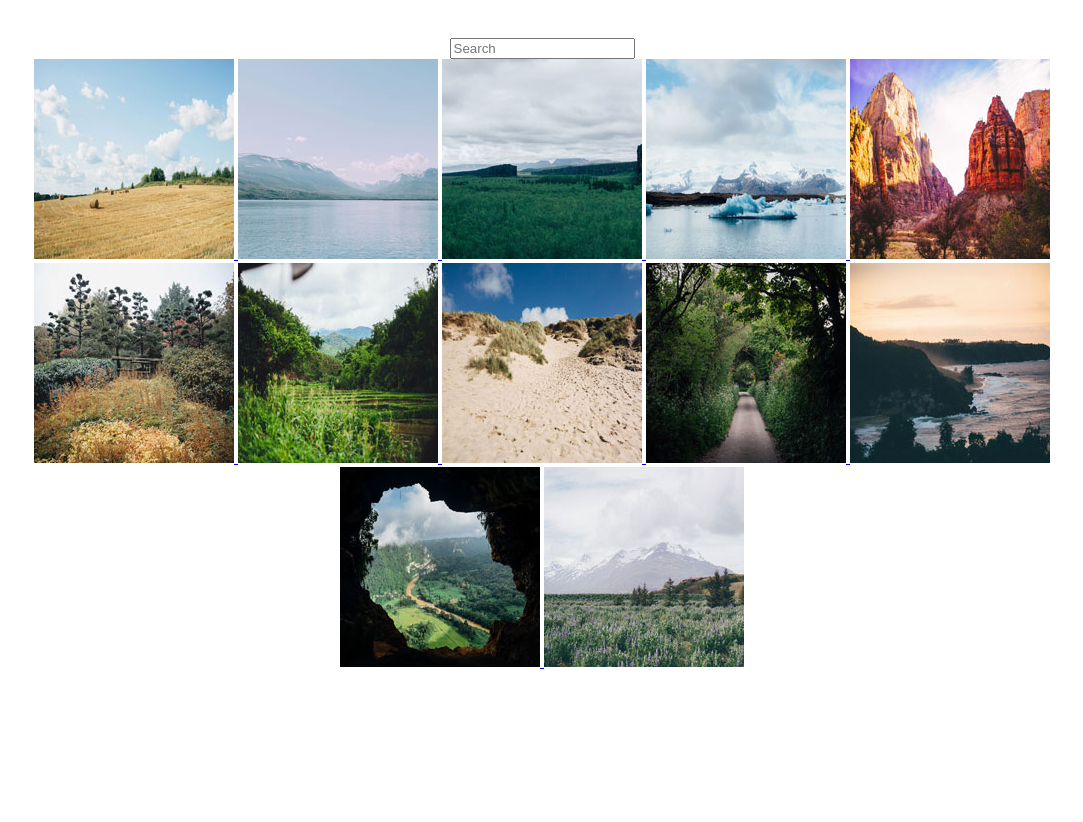
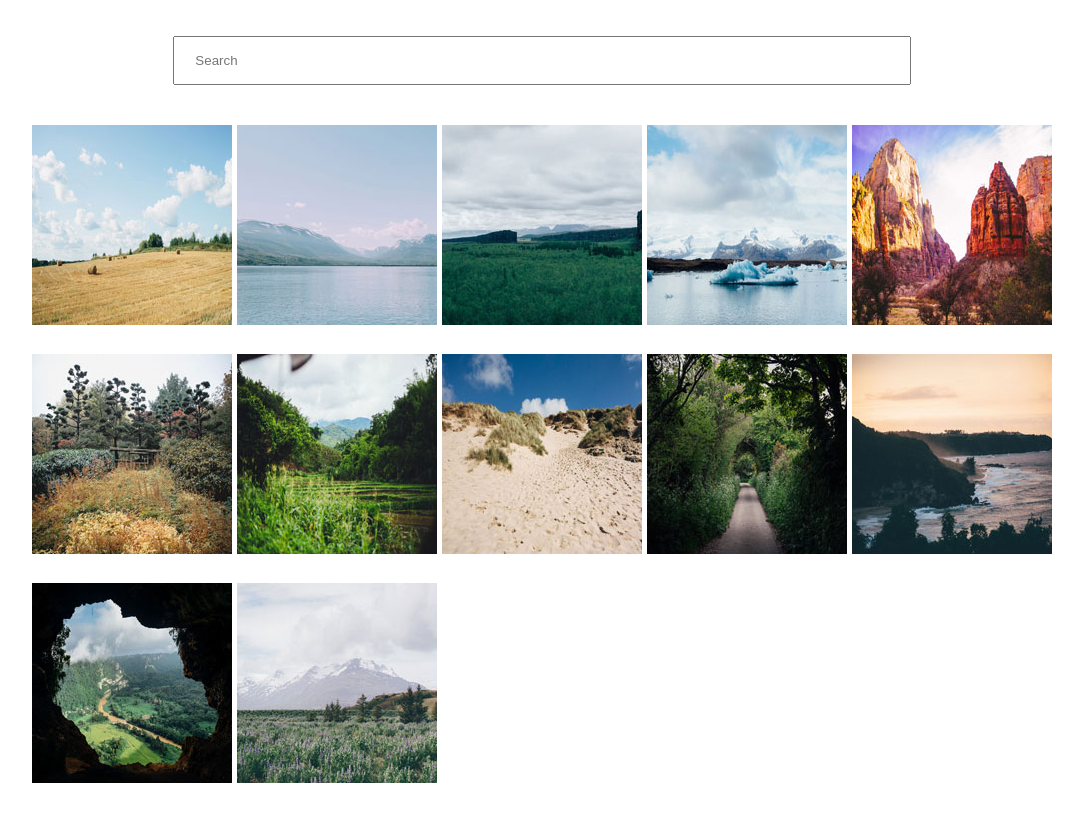
Before and after one commit to BogdanCristianDumitru/techdegree_project_5, a plain HTML site: page index.html in a window 1280 px wide. Shown: the whole page, without its empty margins (98-1181 px from the left). Before the commit the page ends 800 px from the top, so only its background shows below. Drawn offline with Linux system fonts and the light colour scheme.

Commit message:
Added grid

```diff
--- a/css/styles.css
+++ b/css/styles.css
@@ -2,10 +2,21 @@
     box-sizing: border-box;
 }
 body {
-    margin: 3%;
+    margin: 2%;
     text-align: center;
 }
 
-input {
+#search {
+    width: 60%;
+    margin-top: 10px;
+    padding: 15px 20px;
+}
 
+.gallery {
+    display: grid;
+    grid-template-columns: repeat(auto-fit, minmax(200px, 1fr));
+    row-gap: 25px;
+    justify-items: center;
+    max-width: 1024px;
+    margin: 5vh auto;
 }
--- a/index.html
+++ b/index.html
@@ -5,8 +5,8 @@
     <meta http-equiv="X-UA-Compatible" content="IE=edge">
     <meta name="viewport" content="width=device-width, initial-scale=1.0">
     <title>Interactive Photo Gallery</title>
+    <link rel="stylesheet" href="css/styles.css">
     <link rel="stylesheet" href="css/baguetteBox.min.css">
-    <link rel="stylesheet" href="css/styles.css">
 </head>
 
 <body>
@@ -55,10 +55,8 @@
 
 
 
-
-
+    <script src="js/baguetteBox.min.js" async></script>
     <script src="js/searchFilter.js"></script>
-    <script src="js/baguetteBox.min.js" async></script>
     <script src="js/app.js"></script>
 </body>
 </html>
```
